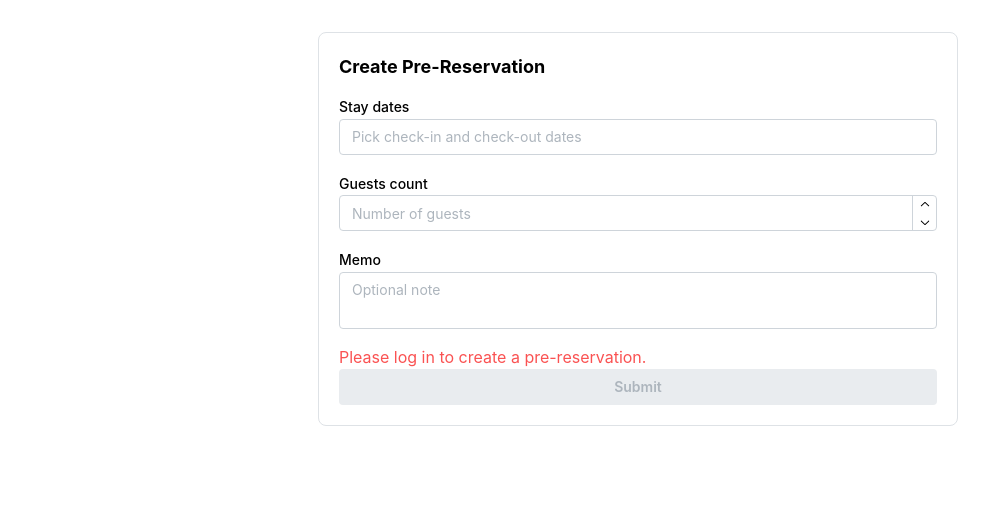
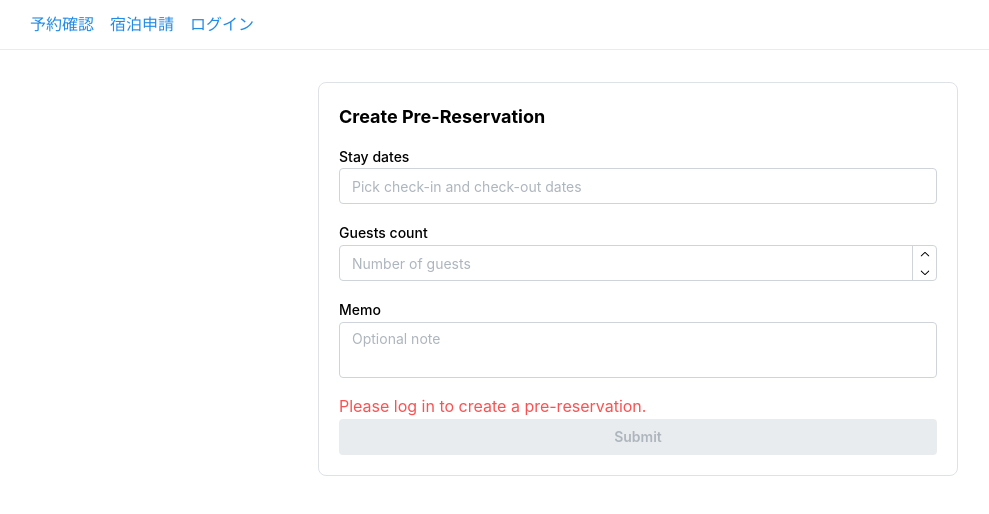
Before and after one commit to chaso-pa/lodging-manager-front, a Next.js app: page /reservations/new in a window 1280 px wide. Shown: the top 514 px of the page, without its empty margins (2-991 px from the left). Built offline with nearby package versions, Linux system fonts and the light colour scheme; no server answers.

Commit message:
update: add header

```diff
--- a/src/app/layout.tsx
+++ b/src/app/layout.tsx
@@ -6,6 +6,7 @@ import '@mantine/dates/styles.css';
 
 import { ColorSchemeScript, MantineProvider, mantineHtmlProps } from '@mantine/core';
 import { AuthBootstrapper } from '@/features/auth/AuthBootstrapper';
+import { AppHeader } from '@/components/layout/AppHeader';
 
 export const metadata: Metadata = {
   title: 'My Mantine app',
@@ -20,7 +21,10 @@ export default function RootLayout({ children }: { children: React.ReactNode })
       </head>
       <body>
         <AuthBootstrapper />
-        <MantineProvider>{children}</MantineProvider>
+        <MantineProvider>
+          <AppHeader />
+          {children}
+        </MantineProvider>
       </body>
     </html>
   );
--- /dev/null
+++ b/src/components/layout/AppHeader.tsx
@@ -0,0 +1,61 @@
+'use client';
+
+import { Anchor, Group } from '@mantine/core';
+import Link from 'next/link';
+import { useEffect, useState } from 'react';
+
+import { useAuth } from '@/hooks/useAuth';
+import { fetchMe } from '@/lib/api/auth';
+
+type Role = 'friend' | 'host' | string;
+
+export const AppHeader = () => {
+  const { user, loading } = useAuth();
+  const [role, setRole] = useState<Role | null>(null);
+
+  useEffect(() => {
+    if (loading) {
+      return;
+    }
+
+    if (!user) {
+      setRole(null);
+      return;
+    }
+
+    const loadRole = async () => {
+      try {
+        const token = await user.getIdToken();
+        const me = await fetchMe(token);
+        console.log(me);
+
+        setRole(me.role ?? null);
+      } catch {
+        setRole(null);
+      }
+    };
+
+    void loadRole();
+  }, [loading, user]);
+
+  return (
+    <header style={{ borderBottom: '1px solid #e9ecef', padding: '0.75rem 2rem' }}>
+      <Group gap='md'>
+        <Anchor component={Link} href='/reservations'>
+          予約確認
+        </Anchor>
+        <Anchor component={Link} href='/reservations/new'>
+          宿泊申請
+        </Anchor>
+        {role === 'host' && (
+          <Anchor component={Link} href='/pre-reservations'>
+            予約申請一覧
+          </Anchor>
+        )}
+        <Anchor component={Link} href='/login'>
+          ログイン
+        </Anchor>
+      </Group>
+    </header>
+  );
+};
```
